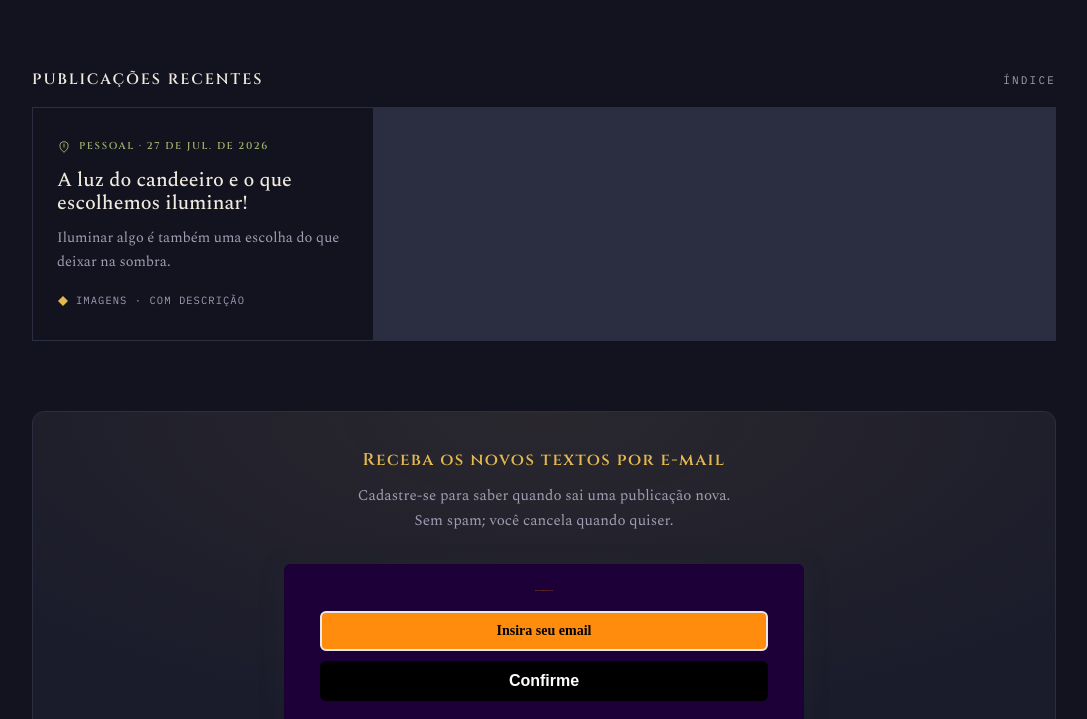
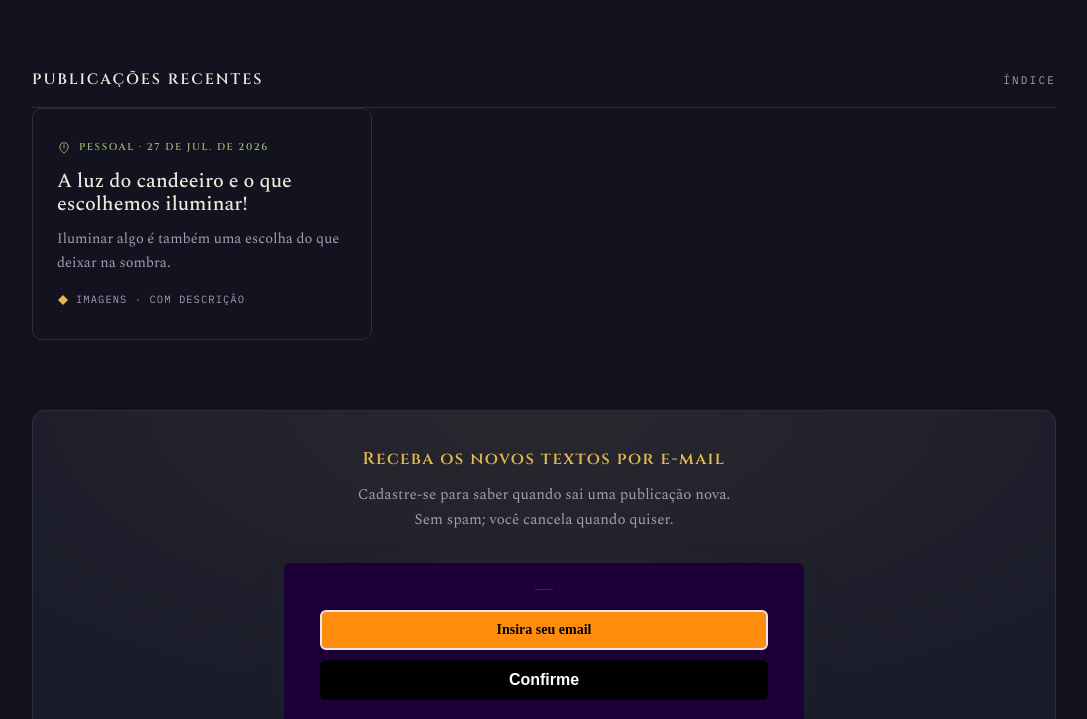
Before and after one commit to FilosofiaseSaberes/filosofiasesaberes.github.io, an Eleventy site: page src/index.njk in a window 1280 px wide. Shown: the part 1101-1820 px from the top of the page, without its empty margins (96-1183 px from the left). Built offline with nearby package versions, Linux system fonts and the light colour scheme; Eleventy itself is replaced by a stand-in of ours; files that its build step writes are made by us from their sources.

Commit message:
Update homebody.njk

```diff
--- a/src/_includes/homebody.njk
+++ b/src/_includes/homebody.njk
@@ -139,10 +139,10 @@
     <span class="eyebrow">{{ L.index }}</span>
   </div>
 
-  <div class="grid">
+  <div class="grid" style="grid-template-columns:repeat(auto-fit,minmax(260px,340px));justify-content:start;background:transparent;border:none;gap:16px">
     {% for post in posts %}
       {% if loop.index > 1 %}
-        <article class="card" tabindex="0">
+        <article class="card" tabindex="0" style="border:1px solid var(--line);border-radius:10px">
           {{ catTag(
             post.data.category,
             site.categories[post.data.category][pageLang],
```
